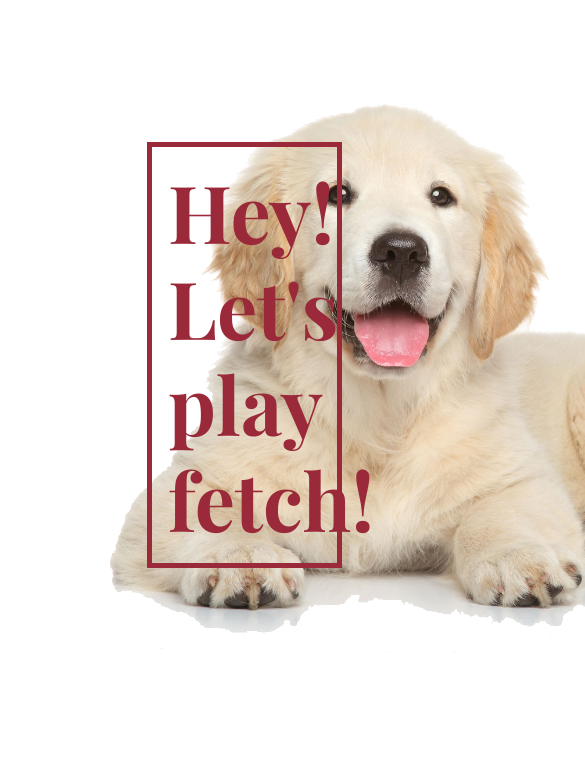
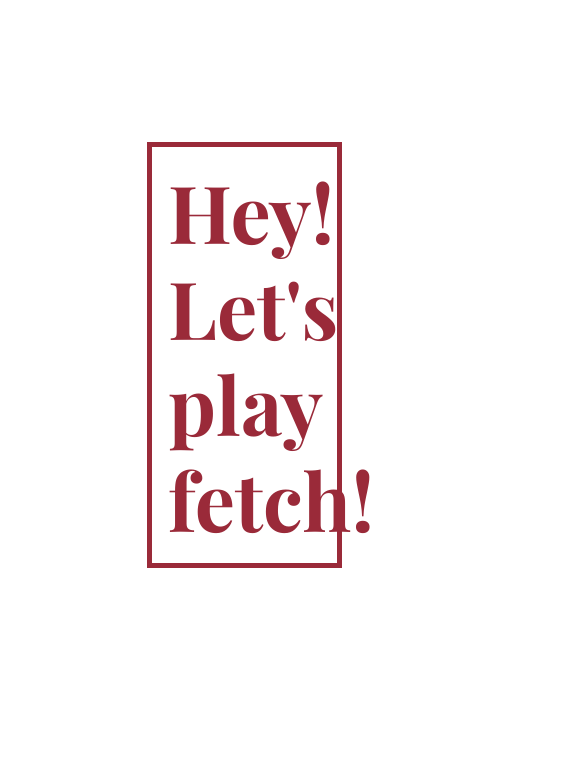
Before and after one commit to shivanir121/Wag-N-Paws, a plain HTML site: page index.html in a window 390 px wide. Shown: the part 75-844 px from the top of the page, 585 px wide, since content can reach past the window. Drawn offline with nearby package versions, Linux system fonts and the light colour scheme.

Commit message:
Update style.css

```diff
--- a/style.css
+++ b/style.css
@@ -228,8 +228,7 @@ footer
         margin: 0px 1rem;
     }
 	.showcase-content .container .row div img {
-        position: absolute;
-        width: 250%;
-        overflow: hidden;
+        display:none;
     }
+
 }
```
